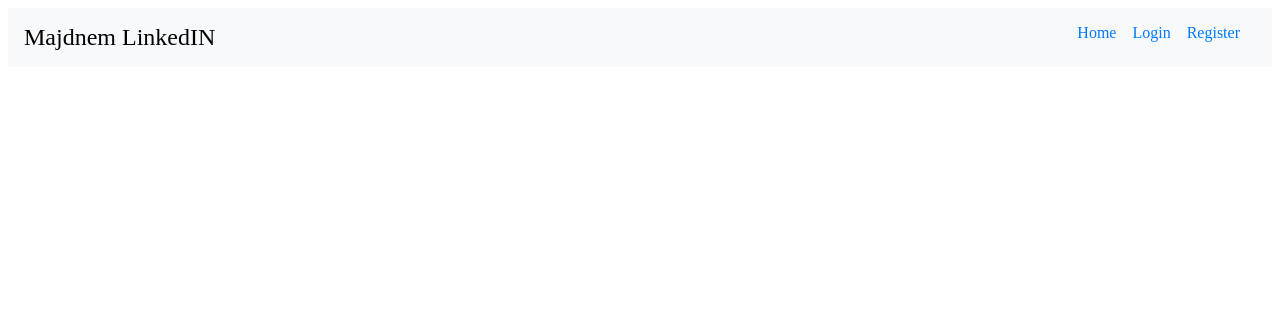
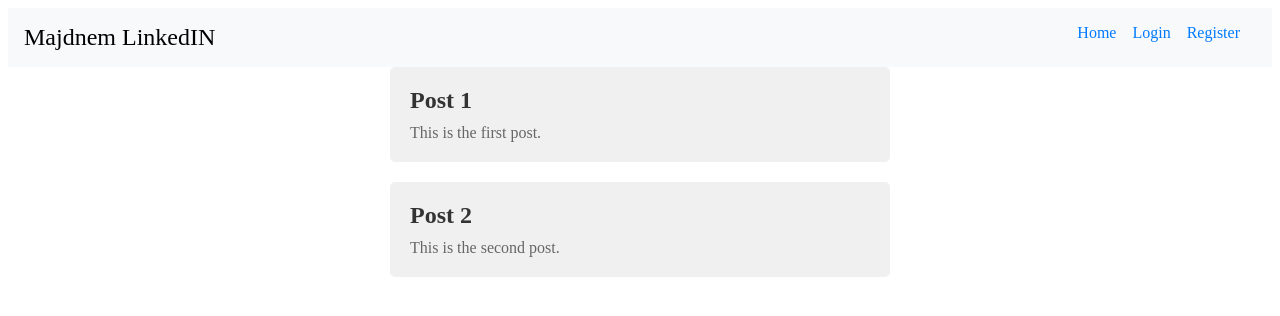
Before and after one commit to Patrik1866/AFP2-projekt, an Angular app in the folder Frontend/AFP2_Projekt_FE/: page /mainpage in a window 1280 px wide. Before the commit this address led to /. Shown: the top 316 px of the page. Built offline with nearby package versions, Linux system fonts and the light colour scheme.

Commit message:
Mainpage + logout button

```diff
--- a/Frontend/AFP2_Projekt_FE/src/app/app.component.ts
+++ b/Frontend/AFP2_Projekt_FE/src/app/app.component.ts
@@ -7,11 +7,13 @@ import { routes } from './app.routes';
 import { RouterModule } from '@angular/router';
 import { NavbarComponent } from './navbar/navbar.component';
 import { HomepageComponent } from './homepage/homepage.component';
+import { MainpageComponent } from './mainpage/mainpage.component';
+import { CommonModule } from '@angular/common';
 
 @Component({
   selector: 'app-root',
   standalone: true,
-  imports: [RouterOutlet, HttpClientModule, LoginComponent, RegisterComponent, RouterModule, NavbarComponent, HomepageComponent],
+  imports: [RouterOutlet, HttpClientModule, LoginComponent, RegisterComponent, RouterModule, NavbarComponent, HomepageComponent, MainpageComponent, CommonModule],
   templateUrl: './app.component.html',
   styleUrl: './app.component.scss'
 })
--- a/Frontend/AFP2_Projekt_FE/src/app/app.routes.ts
+++ b/Frontend/AFP2_Projekt_FE/src/app/app.routes.ts
@@ -3,10 +3,12 @@ import { LoginComponent } from './login/login.component';
 import { RegisterComponent } from './register/register.component';
 import { NavbarComponent } from './navbar/navbar.component';
 import { HomepageComponent } from './homepage/homepage.component';
+import { MainpageComponent } from './mainpage/mainpage.component';
 
 export const routes: Routes = [
     { path: '', component: HomepageComponent },
     { path: 'login', component: LoginComponent },
     { path: 'register', component: RegisterComponent },
     { path: 'homepage', component: HomepageComponent },
+    { path: 'mainpage', component: MainpageComponent },
   ];
--- a/Frontend/AFP2_Projekt_FE/src/app/login/login.component.ts
+++ b/Frontend/AFP2_Projekt_FE/src/app/login/login.component.ts
@@ -4,6 +4,7 @@ import { HttpClient } from '@angular/common/http';
 import { routes } from '../app.routes';
 import { RouterModule } from '@angular/router';
 import { CommonModule } from '@angular/common';
+import { Router } from '@angular/router';
 
 @Component({
   selector: 'app-login',
@@ -15,7 +16,7 @@ import { CommonModule } from '@angular/common';
 export class LoginComponent {
   users: User[] = [];
 
-  constructor(private http: HttpClient) { }
+  constructor(private http: HttpClient, private router: Router) { }
 
   ngOnInit(): void {
     this.http.get<User[]>('http://localhost:8080/afp2API/users').subscribe(data => {
@@ -31,10 +32,13 @@ export class LoginComponent {
     if (user) {
       window.alert('Login successful');
       console.log('Login successful');
+      localStorage.setItem('user', JSON.stringify(user)); // Store user data in localStorage
+      this.router.navigate(['/mainpage']);
     } else {
       window.alert('Invalid credentials');
       console.log('Invalid credentials');
     }
+
   }
 
 }
--- /dev/null
+++ b/Frontend/AFP2_Projekt_FE/src/app/mainpage/mainpage.component.html
@@ -0,0 +1,6 @@
+<div class="feed">
+    <div *ngFor="let post of posts" class="post">
+      <h2>{{ post.title }}</h2>
+      <p>{{ post.content }}</p>
+    </div>
+  </div>
--- /dev/null
+++ b/Frontend/AFP2_Projekt_FE/src/app/mainpage/mainpage.component.scss
@@ -0,0 +1,22 @@
+.feed {
+    width: 500px;
+    margin: 0 auto;
+  }
+
+  .post {
+    background-color: #f0f0f0;
+    border-radius: 5px;
+    padding: 20px;
+    margin-bottom: 20px;
+  }
+
+  .post h2 {
+    margin: 0;
+    color: #333;
+    font-size: 24px;
+  }
+
+  .post p {
+    margin: 10px 0 0;
+    color: #666;
+  }
--- /dev/null
+++ b/Frontend/AFP2_Projekt_FE/src/app/mainpage/mainpage.component.ts
@@ -0,0 +1,32 @@
+import { Component, OnInit } from '@angular/core';
+import { Post } from '../post';
+import { CommonModule } from '@angular/common';
+
+@Component({
+  selector: 'app-mainpage',
+  standalone: true,
+  imports: [CommonModule],
+  templateUrl: './mainpage.component.html',
+  styleUrl: './mainpage.component.scss'
+})
+export class MainpageComponent implements OnInit{
+
+  posts: Post[] = [];
+
+  constructor() {}
+
+  ngOnInit(): void {
+    this.loadPosts();
+  }
+
+  loadPosts(): void {
+    // Here you would typically make a HTTP request to your backend to fetch the posts
+    // For simplicity, we'll just use some dummy data
+    this.posts = [
+      { title: 'Post 1', content: 'This is the first post.' },
+      { title: 'Post 2', content: 'This is the second post.' },
+      // Add more posts as needed
+    ];
+  }
+
+}
--- a/Frontend/AFP2_Projekt_FE/src/app/navbar/navbar.component.html
+++ b/Frontend/AFP2_Projekt_FE/src/app/navbar/navbar.component.html
@@ -4,6 +4,8 @@
     <a class="nav-item nav-link" routerLink="/homepage">Home</a>
     <a class="nav-item nav-link" routerLink="/login">Login</a>
     <a class="nav-item nav-link" routerLink="/register">Register</a>
+    <a class="nav-item nav-link" *ngIf="isLoggedIn" (click)="logout()">Logout</a>
+
   </div>
 </nav>
 <router-outlet></router-outlet>
--- a/Frontend/AFP2_Projekt_FE/src/app/navbar/navbar.component.ts
+++ b/Frontend/AFP2_Projekt_FE/src/app/navbar/navbar.component.ts
@@ -1,14 +1,30 @@
 import { Component } from '@angular/core';
 import { RouterModule } from '@angular/router';
 import { routes } from '../app.routes';
+import { Router } from '@angular/router';
+import { CommonModule } from '@angular/common';
 
 @Component({
   selector: 'app-navbar',
   standalone: true,
-  imports: [RouterModule],
+  imports: [RouterModule, CommonModule],
   templateUrl: './navbar.component.html',
   styleUrl: './navbar.component.scss'
 })
 export class NavbarComponent {
+  constructor(private router: Router) {}
+  get isLoggedIn() {
+    if (typeof window !== 'undefined') {
+      return window.localStorage.getItem('user') !== null;
+    }
+    return false;
+  }
 
+  logout() {
+    if (typeof window !== 'undefined') {
+      window.localStorage.removeItem('user');
+    }
+    window.alert('Successfully logged out!');
+    this.router.navigate(['/homepage']);
+  }
 }
--- /dev/null
+++ b/Frontend/AFP2_Projekt_FE/src/app/post.ts
@@ -0,0 +1,7 @@
+export class Post {
+    constructor(
+        public id?: number,
+        public title?: string,
+        public content?: string,
+      ) { }
+  }
```
Also changed, not shown: 1 other file (tests, documents, lock files or other folders). Lines whose indentation alone changed are shown as unchanged.
